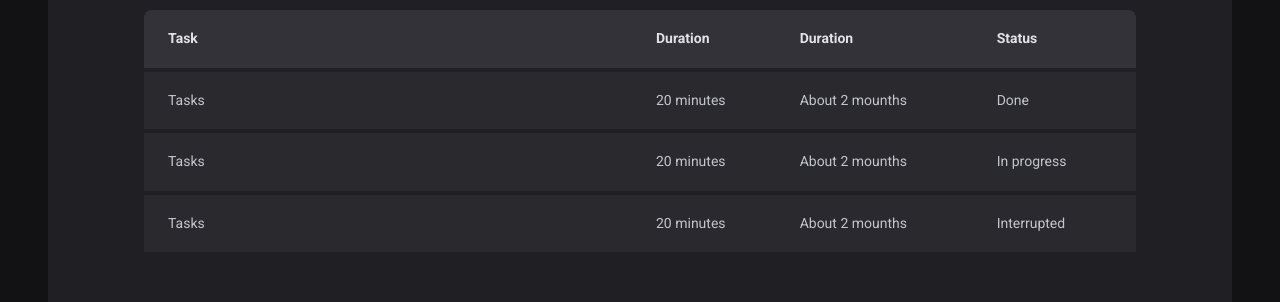
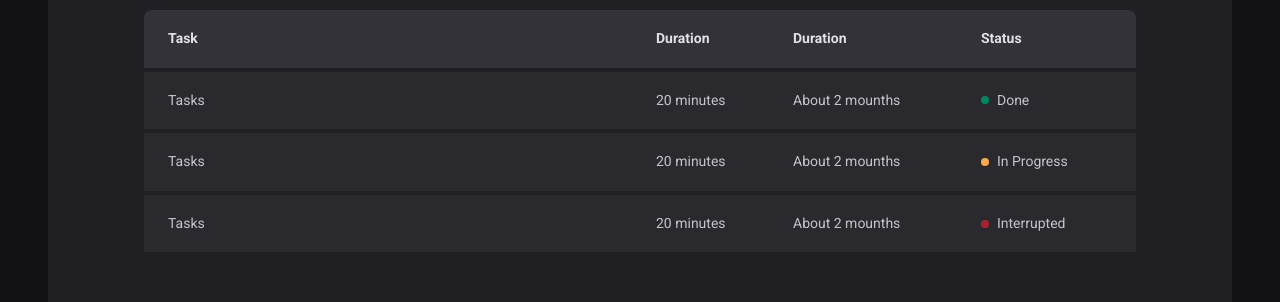
Before and after one commit to chelfonseca/ignite-timer, a React (Vite) app: page /history in a window 1280 px wide. Shown: the part 274-576 px from the top of the page. Built offline with nearby package versions, Linux system fonts and the light colour scheme.

Commit message:
Status component

```diff
--- a/src/pages/History/index.tsx
+++ b/src/pages/History/index.tsx
@@ -1,4 +1,4 @@
-import { HistoryContainer, HistoryList } from "./styles";
+import { HistoryContainer, HistoryList, Status} from "./styles";
 
 export function History(){
     return (
@@ -20,19 +20,25 @@
                             <td>Tasks</td>
                             <td>20 minutes</td>
                             <td>About 2 mounths</td>
-                            <td>Done</td>
+                            <td>
+                                <Status statusColor="green">Done</Status>
+                            </td>
                         </tr>
                         <tr>
                             <td>Tasks</td>
                             <td>20 minutes</td>
                             <td>About 2 mounths</td>
-                            <td>In progress</td>
+                            <td>
+                                <Status statusColor="yellow">In Progress</Status>
+                            </td>
                         </tr>
                         <tr>
                             <td>Tasks</td>
                             <td>20 minutes</td>
                             <td>About 2 mounths</td>
-                            <td>Interrupted</td>
+                            <td>
+                                <Status statusColor="red">Interrupted</Status>
+                            </td>
                         </tr>
                     </tbody>
                 </table>
--- a/src/pages/History/styles.ts
+++ b/src/pages/History/styles.ts
@@ -58,3 +58,26 @@
     }
 
 `
+const STATUS_COLORS = {
+    yellow: 'yellow-500',
+    green: 'green-500',
+    red: 'red-500',
+} as const
+
+interface StatusProps {
+    statusColor: keyof typeof STATUS_COLORS;
+}
+
+export const Status = styled.span<StatusProps>`
+    display: flex;
+    align-items: center;
+    gap: 0.5rem;
+
+    &::before {
+        content: '';
+        width: 0.5rem;
+        height: 0.5rem;
+        border-radius: 9999px;
+        background: ${(props) => props.theme[STATUS_COLORS[props.statusColor]]};
+    }
+`
```
